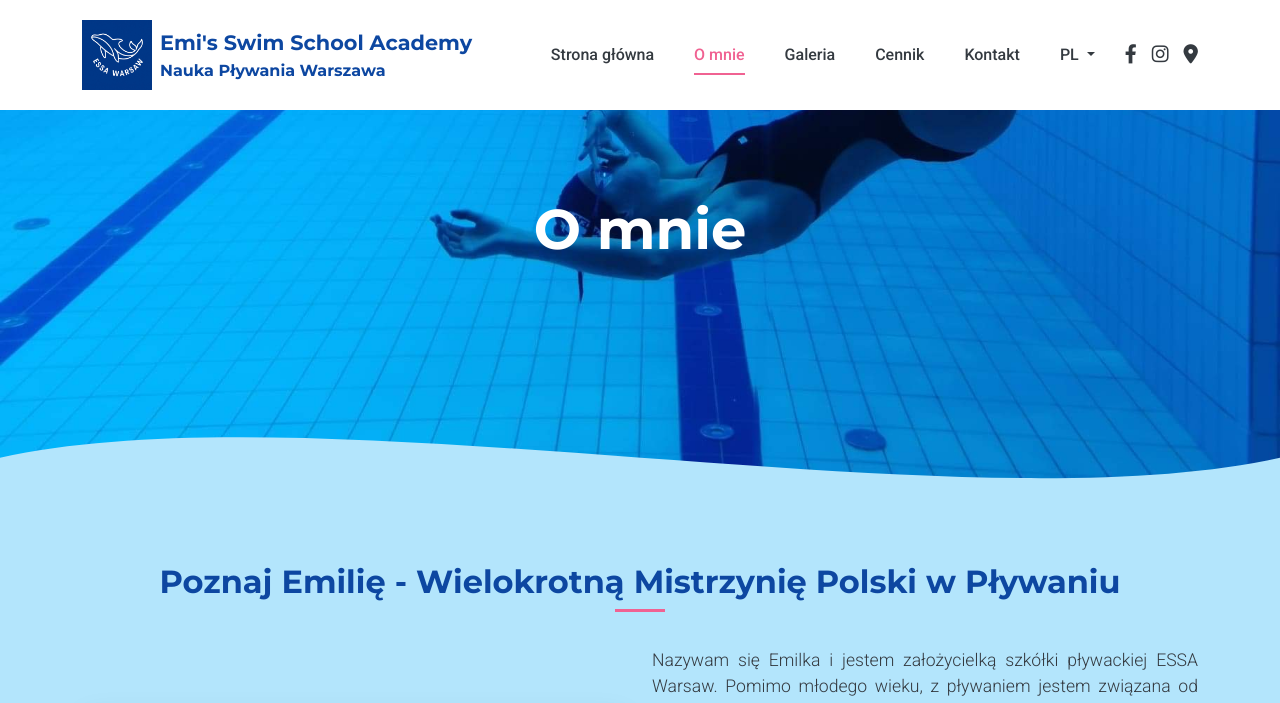
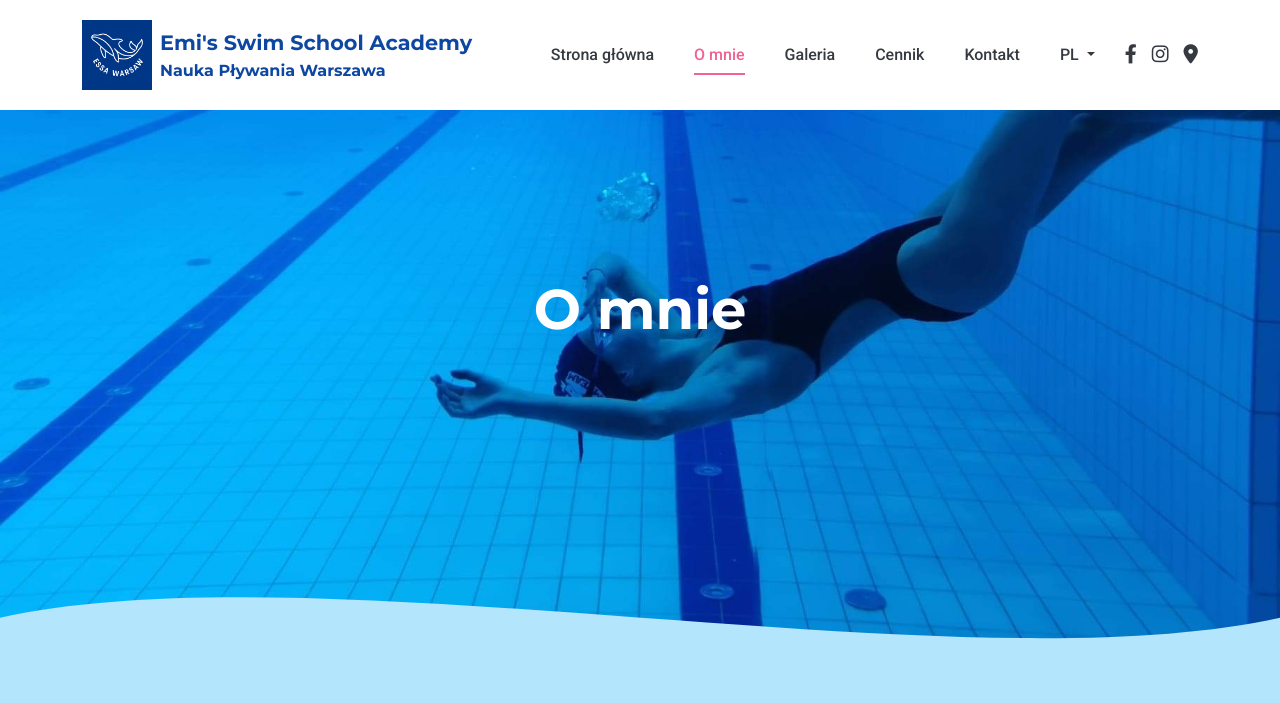
Before and after one commit to LukodeSoftware/ESSA-website, a Flask app: page /about in a window 1280 px wide. Shown: the top 703 px of the page. Run offline with Flask 3, Linux system fonts and the light colour scheme; some libraries are stand-ins or nearby versions.

Commit message:
fix: adjust hero sections' height on desktops

```diff
--- a/static/css/style.css
+++ b/static/css/style.css
@@ -498,9 +498,20 @@ a:hover {
   column-gap: 15px;
 }
 
+@media (min-width: 993px) {
+  .hero {
+    height: 80vh;
+  }
+}
+
 @media (max-width: 992px) {
   h1 {
     font-size: 2rem;
+  }
+
+  .hero {
+      height: 60vh;
+      min-height: 300px;
   }
 
   .offer-item {
--- a/templates/about.html
+++ b/templates/about.html
@@ -4,7 +4,7 @@
 
 {% block content %}
 <!-- Page Banner -->
-<div class="hero-section" style="height: 60vh; min-height: 300px;">
+<div class="hero-section hero">
     <div class="container">
         <div class="hero-content">
             <h1 class="animate__animated animate__fadeInDown">{{ translations['about_title'] }}</h1>
--- a/templates/contact.html
+++ b/templates/contact.html
@@ -4,7 +4,7 @@
 
 {% block content %}
 <!-- Page Banner -->
-<div class="hero-section" style="height: 60vh; min-height: 300px;">
+<div class="hero-section hero">
     <div class="container">
         <div class="hero-content">
             <h1 class="animate__animated animate__fadeInDown">{{ translations['contact_title'] }}</h1>
--- a/templates/gallery.html
+++ b/templates/gallery.html
@@ -4,7 +4,7 @@
 
 {% block content %}
 <!-- Page Banner -->
-<div class="hero-section" style="height: 60vh; min-height: 300px;">
+<div class="hero-section hero">
     <div class="container">
         <div class="hero-content">
             <h1 class="animate__animated animate__fadeInDown">{{ translations['gallery_title'] }}</h1>
--- a/templates/pricing.html
+++ b/templates/pricing.html
@@ -4,7 +4,7 @@
 
 {% block content %}
 <!-- Page Banner -->
-<div class="hero-section" style="height: 60vh; min-height: 300px;">
+<div class="hero-section hero">
     <div class="container">
         <div class="hero-content">
             <h1 class="animate__animated animate__fadeInDown">{{ translations['pricing_title'] }}</h1>
```
